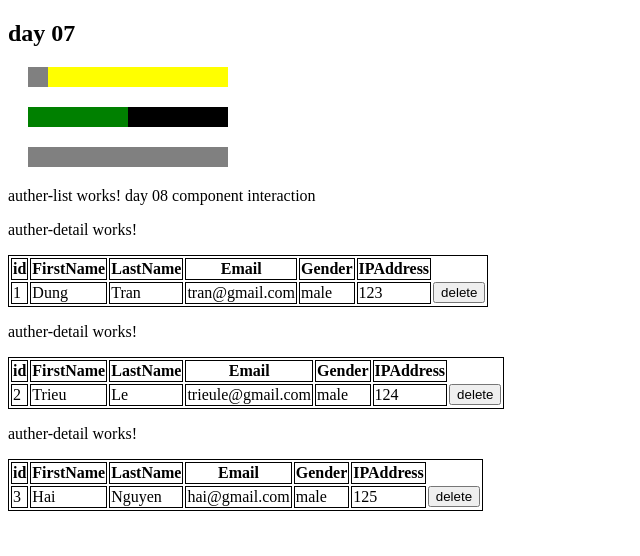
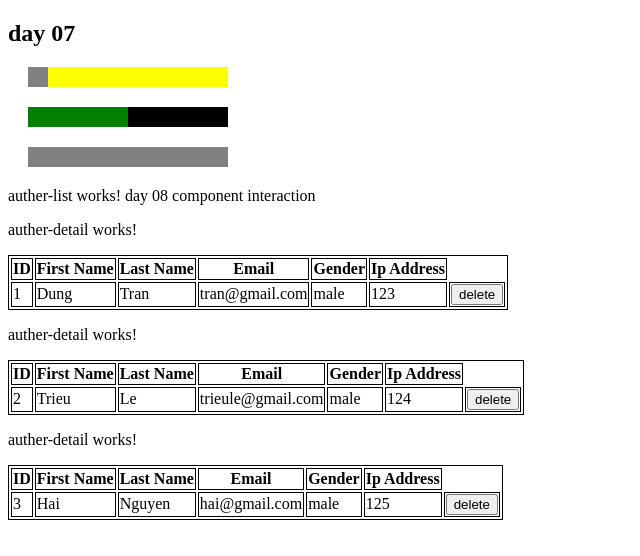
Before and after one commit to trieule47/100daysofangular, an Angular app: page / in a window 1280 px wide. Shown: the top 556 px of the page, without its empty margins (0-640 px from the left). Built offline with nearby package versions, Linux system fonts and the light colour scheme.

Commit message:
input & ouput decorator

```diff
--- a/src/app/auther-detail/auther-detail.component.html
+++ b/src/app/auther-detail/auther-detail.component.html
@@ -3,22 +3,20 @@
 </p>
 <table>
   <thead>
-    <th>id</th>
-    <th>FirstName</th>
-    <th>LastName</th>
+    <th>ID</th>
+    <th>First Name</th>
+    <th>Last Name</th>
     <th>Email</th>
     <th>Gender</th>
-    <th>IPAddress</th>
+    <th>Ip Address</th>
   </thead>
   <tbody>
-    <tr>
     <td>{{author.id}}</td>
     <td>{{author.firstName}}</td>
     <td>{{author.lastName}}</td>
     <td>{{author.email}}</td>
     <td>{{author.gender}}</td>
     <td>{{author.ipAddress}}</td>
-      <button type="button" (click)="handleDelete()">delete</button>
-    </tr>
+    <td><button type="button" (click)="handleDelete()">delete</button></td>
   </tbody>
 </table>
--- a/src/app/auther-detail/auther-detail.component.ts
+++ b/src/app/auther-detail/auther-detail.component.ts
@@ -16,7 +16,7 @@ export class AutherDetailComponent implements OnInit {
   }
 
   handleDelete() {
-    this.deleteItem.emit(this.author)
+    this.deleteItem.emit(this.author);
   }
 
 }
--- a/src/app/auther-list/auther-list.component.html
+++ b/src/app/auther-list/auther-list.component.html
@@ -2,10 +2,9 @@
   auther-list works!
   day 08 component interaction
 </p>
+
 <app-auther-detail
   *ngFor="let author of authors"
-  [author] = 'author'
-  (deleteItem) = 'deleteAuthorEvent($event)'
->
-
-</app-auther-detail>
+  [author]="author"
+  (deleteItem) ="deleteAuthor($event)"
+  ></app-auther-detail>
--- a/src/app/auther-list/auther-list.component.ts
+++ b/src/app/auther-list/auther-list.component.ts
@@ -14,9 +14,9 @@ export class AutherListComponent implements OnInit {
   ngOnInit() {
   }
 
-  deleteAuthorEvent(author: Auther) {
+  deleteAuthor(author: Auther){
     console.log('author', author);
-    this.authors = this.authors.filter(e => e.id !== author.id);
+    this.authors = this.authors.filter(e=> e.id !== author.id);
   }
 
 }
```
Lines whose indentation alone changed are shown as unchanged.
